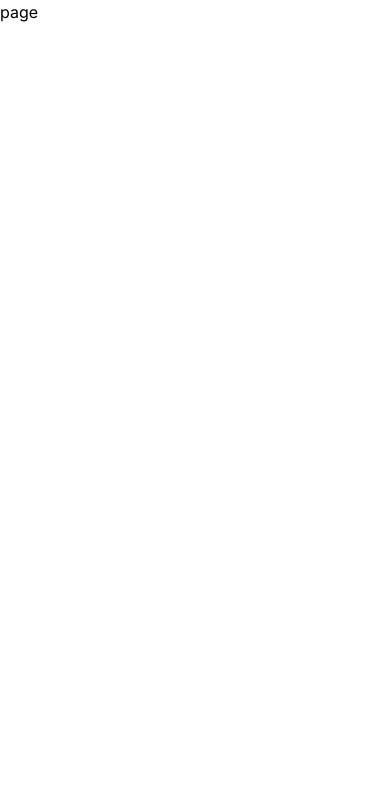
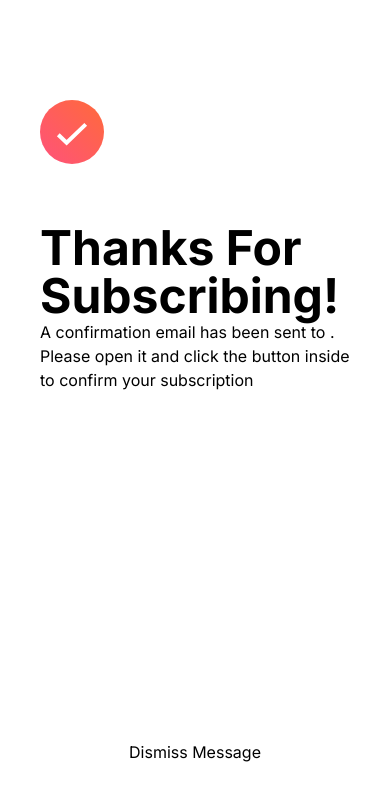
Before and after one commit to SIDNEYHOLMES/news-letter-signup, a Next.js app in the folder news-letter-fourm/: page /success in a window 390 px wide. Shown: the top 800 px of the page. Built offline with nearby package versions, Linux system fonts and the light colour scheme.

Commit message:
success page styling on mobile (close)

```diff
--- a/news-letter-fourm/src/app/success/page.tsx
+++ b/news-letter-fourm/src/app/success/page.tsx
@@ -1,9 +1,42 @@
-import React from 'react'
+'use client'
+import Image from 'next/image'
+import React, { useEffect, useState } from 'react';
+import successIcon from '../../../public/success-icon.svg'
 
-function page() {
+const Success = () => {
+  const [submittedEmail, setSubmittedEmail] = useState('');
+
+  useEffect(() => {
+    // Retrieve the submitted email from localStorage
+    const email = localStorage.getItem('submittedEmail');
+    if (email) {
+      setSubmittedEmail(email);
+      localStorage.removeItem('submittedEmail');
+    }
+  }, []);
+
   return (
-    <div>page</div>
-  )
-}
+    <div className='h-screen md:h-96'>
+      <main className='bg-white flex flex-col py-20 h-full p-10 justify-between md:items-center'>
+        <div className='py-5 space-y-5'>
+        <Image
+        className='pb-10'
+        priority
+        src={successIcon}
+        alt='dtIcon'/>
+        <div>
 
-export default page
+        <h1 className='text-5xl md:text-6xl font-bold text-black md:pb-24'>Thanks For Subscribing!</h1>
+        <p className='word-break'>
+          A confirmation email has been sent to <b>{submittedEmail}</b>.
+          Please open it and click the button inside to confirm your subscription
+        </p>
+        </div>
+        </div>
+        <button className=''>Dismiss Message</button>
+      </main>
+    </div>
+  );
+};
+
+export default Success;
--- a/news-letter-fourm/src/components/Fourm.tsx
+++ b/news-letter-fourm/src/components/Fourm.tsx
@@ -35,6 +35,7 @@ const Fourm = () => {
           'content-type': 'application/json',
         }
       })
+      localStorage.setItem('submittedEmail', email)
       window.location.href = '/success' //sends user to the success route
     } catch (err) {
       console.log(err)
@@ -43,7 +44,7 @@ const Fourm = () => {
 
   return (
     <main className='static flex flex-col items-center h-full p-12'>
-      <h1 className='truncate text-4xl md:text-6xl font-bold text-indigo-900 md:pb-24'>Stay updated!</h1>
+      <h1 className='truncate text-4xl md:text-6xl font-bold md:pb-24'>Stay updated!</h1>
       <p className='py-8'>Join 60,000+ product managers reciving monthy updates on:</p>
       <ul className='space-y-6 md:py-2'>
         {
@@ -64,7 +65,7 @@ const Fourm = () => {
             <p className={`${emailValidate ? 'hidden' : 'block'} text-sm text-red-400`}>Valid Email Required</p>
           </div>
           <input type='email' id='email' className={`bg-gray-50 text-gray-900 text-sm rounded-lg focus:ring-blue-500 focus:border-blue-500 block w-full p-2.5 border-solid border-2 ${emailValidate ? 'border-gray-400 text-gray-900' : 'border-red-400 text-red-700'}`} placeholder='you@signupmail.com'></input>
-          <button type='submit' className='hover:bg-indigo-950 mt-10 p-3 rounded-md bg-blue-950 text-white'>Subscribe to monthly newsletter</button>
+          <button type='submit' className='hover:bg-gradient-to-r from-red-500 to-orange-400 mt-10 p-3 rounded-md bg-blue-950 text-white'>Subscribe to monthly newsletter</button>
         </form>
       </ul>
     </main>
```
Also changed, not shown: news-letter-fourm/public/success-icon.svg (added).
